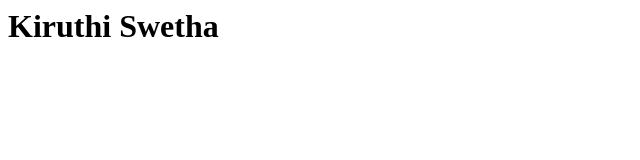
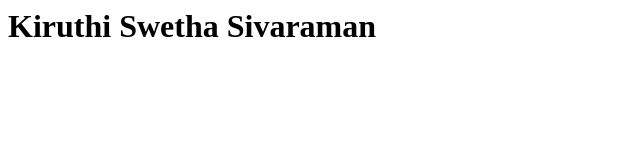
Before and after one commit to KiruthiSwetha05/kiruthiswetha, a plain HTML site: page index6.html in a window 1280 px wide. Shown: the whole page, without its empty margins (0-640 px from the left). Drawn offline with Linux system fonts and the light colour scheme.

Commit message:
updated name

```diff
--- a/index6.html
+++ b/index6.html
@@ -1,5 +1,5 @@
 <html>
   <body>
-    <h1>Kiruthi Swetha</h1>
+    <h1>Kiruthi Swetha Sivaraman</h1>
   </body>
 </html>
```
